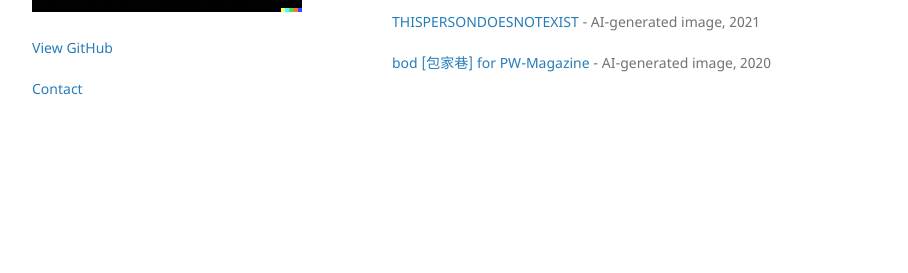
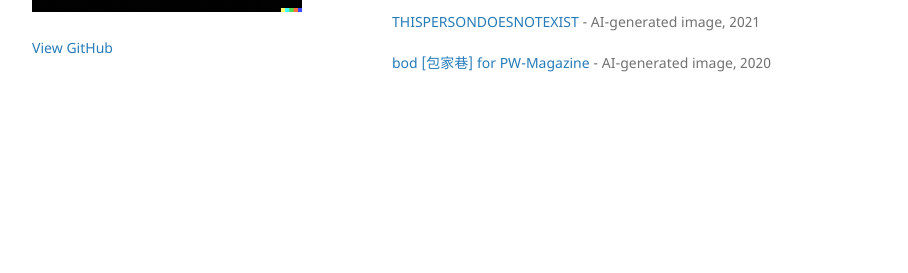
Before and after one commit to lauraibnz/lauraibnz.github.io, a Jekyll site: the page built from index.md, in a window 1280 px wide. Shown: the part 367-640 px from the top of the page, without its empty margins (178-1086 px from the left). Built offline with Jekyll 4.4.1, drawn with Linux system fonts in a browser that asks for light colours; the repository's description, which GitHub fills in, is left out.

Commit message:
Update default.html

```diff
--- a/_layouts/default.html
+++ b/_layouts/default.html
@@ -29,7 +29,6 @@
 
         {% if site.github.is_user_page %}
         <p class="view"><a href="{{ site.github.owner_url }}">View GitHub</a></p>
-        <p><a href="mailto:laura.ibnz.m@gmail.com">Contact</a></p>
         {% endif %}
 
         {% if site.show_downloads %}
```
